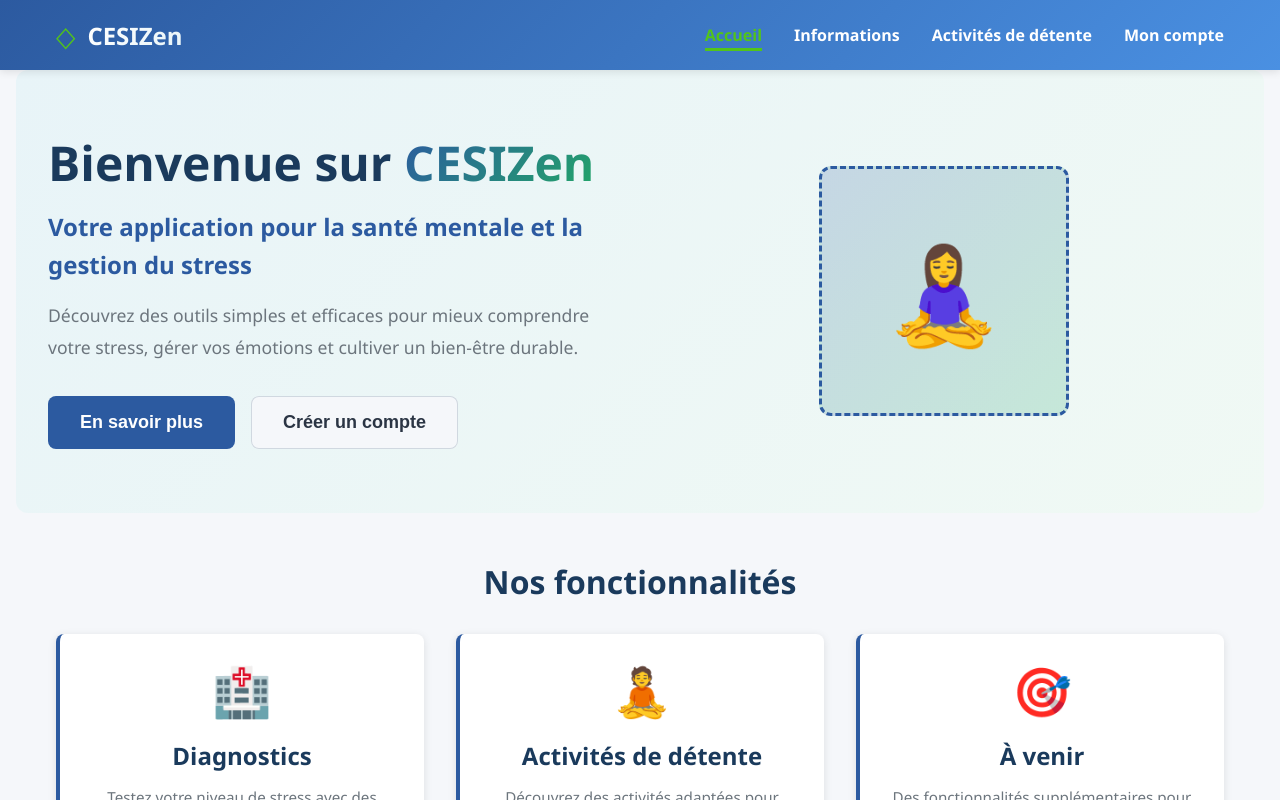
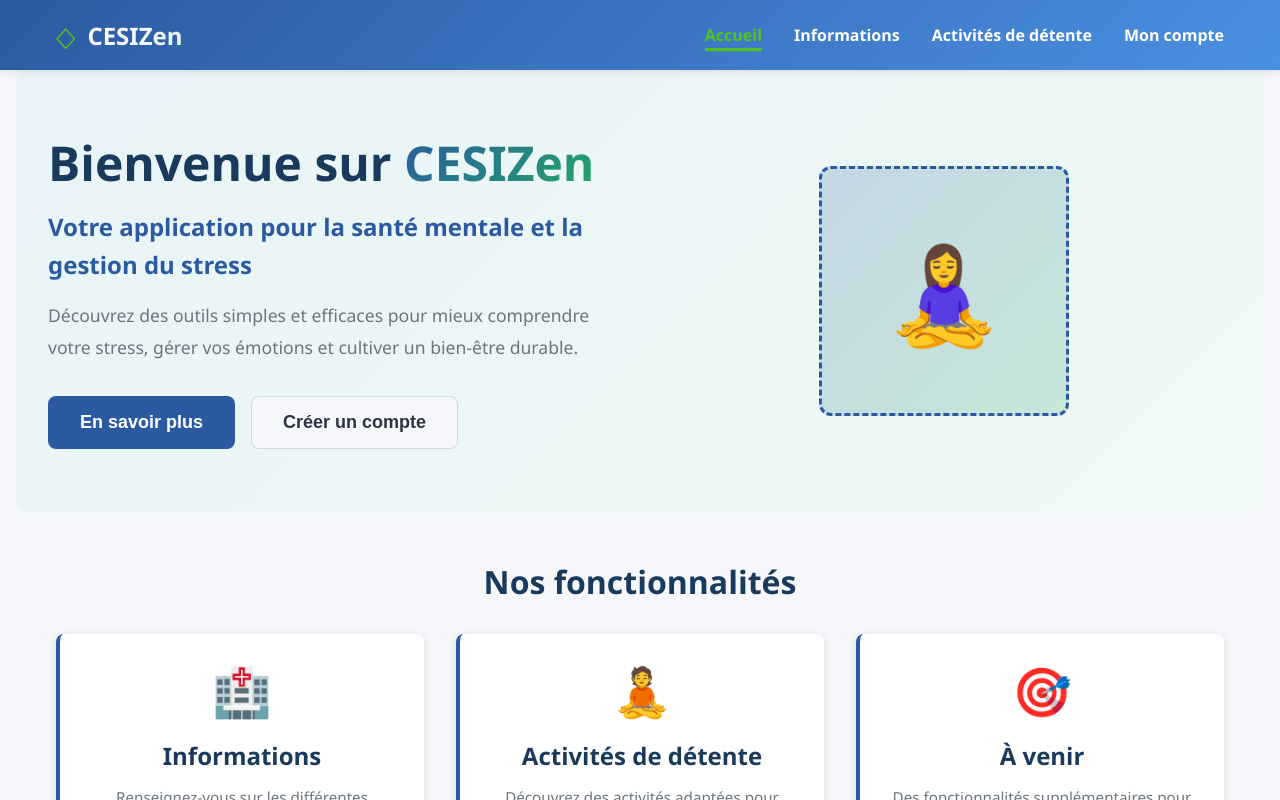
Before and after one commit to MYOPIE/CESIZen, an Angular app in the folder frontend/: page / in a window 1280 px wide. Built offline with nearby package versions, Linux system fonts and the light colour scheme; no server answers.

Commit message:
feat: Mettre à jour le titre et la description de la section Informations dans HomeComponent

```diff
--- a/frontend/src/app/pages/home/home.component.ts
+++ b/frontend/src/app/pages/home/home.component.ts
@@ -16,8 +16,8 @@ export class HomeComponent implements OnInit {
   features = [
     {
       icon: '🏥',
-      title: 'Diagnostics',
-      description: 'Testez votre niveau de stress avec des questionnaires basés sur des échelles reconnues'
+      title: 'Informations',
+      description: 'Renseignez-vous sur les différentes pathologies, leurs symptômes et les traitements disponibles'
     },
     {
       icon: '🧘',
```
